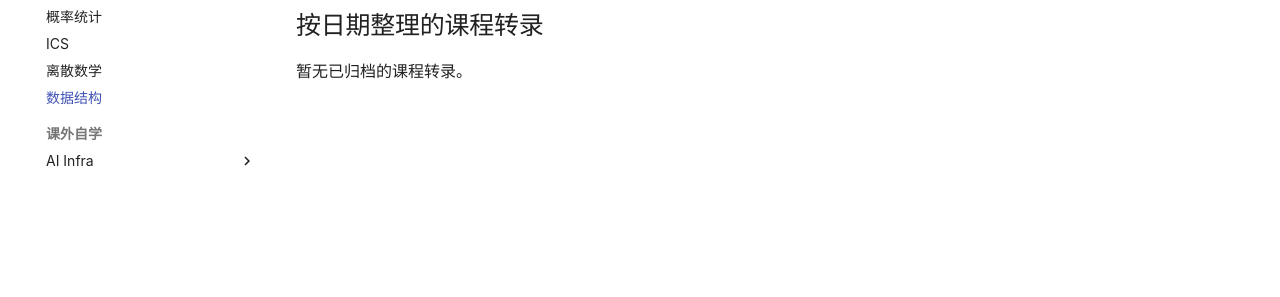
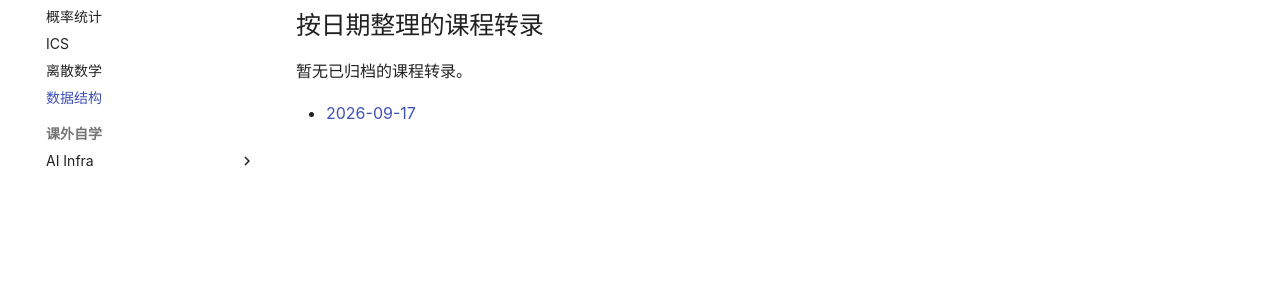
Before and after one commit to Lodpixel/Lec-Notes, an MkDocs documentation site: the page built from docs/课内/数据结构/index.md, in a window 1280 px wide. Shown: the part 237-534 px from the top of the page. Built offline with MkDocs 1.6.1 and Material for MkDocs 9.7.7, drawn with Linux system fonts in a browser that asks for light colours; comment, search, counter and statistics services are not loaded.

Commit message:
Update lecture transcript: docs/课内/数据结构/index.md

```diff
--- a/docs/课内/数据结构/index.md
+++ b/docs/课内/数据结构/index.md
@@ -5,3 +5,5 @@
 ## 按日期整理的课程转录
 
 暂无已归档的课程转录。
+
+- [2026-09-17](2026-09-17.md)
```
